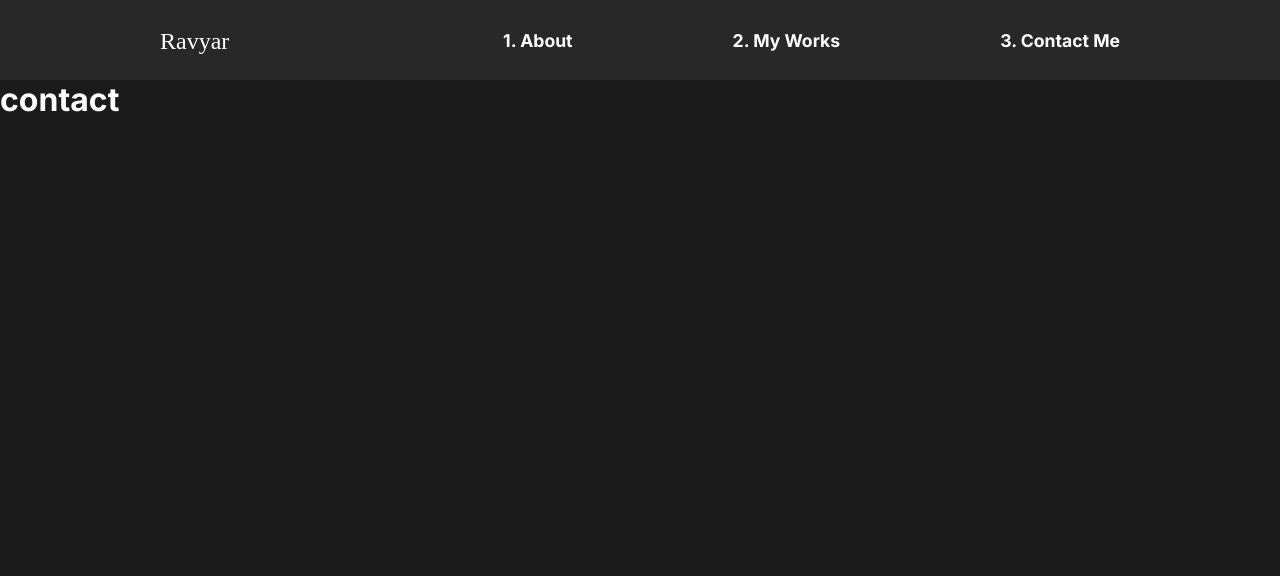
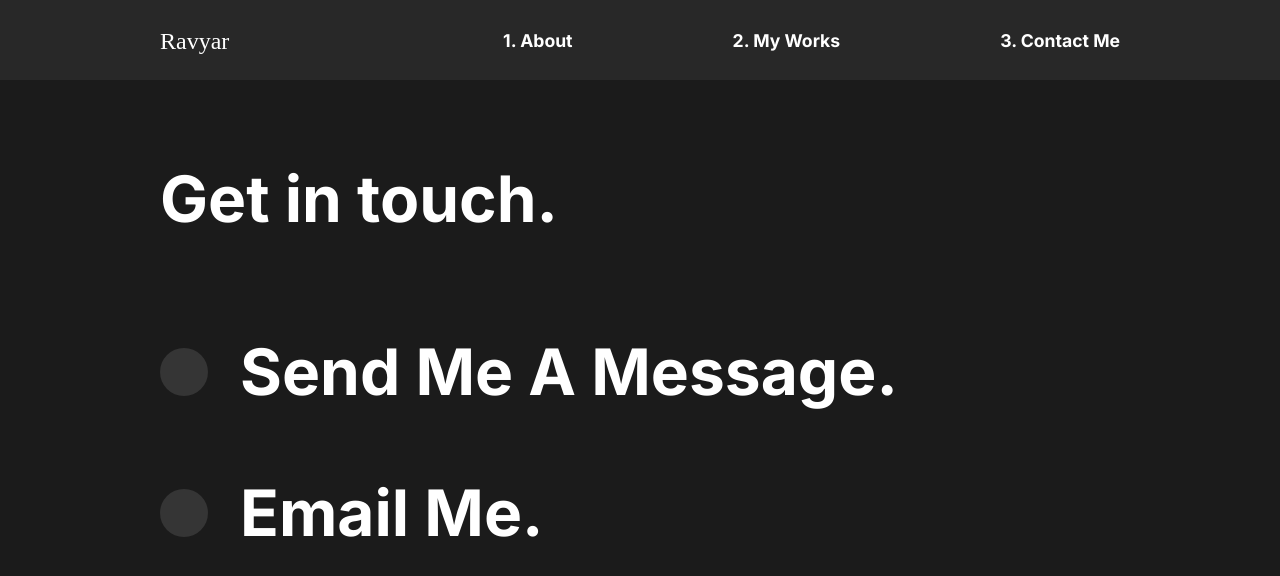
Before and after one commit to Ravyar19/Personal-portfolio, a React (Create React App) app: page /contact in a window 1280 px wide. Shown: the top 576 px of the page. Built offline with nearby package versions, Linux system fonts and the light colour scheme.

Commit message:
style:contact

```diff
--- a/src/pages/Contact.js
+++ b/src/pages/Contact.js
@@ -1,9 +1,11 @@
 import React from "react"
 import { motion } from "framer-motion"
-import { pageAnimation } from "../animation"
+import { pageAnimation, titleAnim } from "../animation"
+import styled from "styled-components"
+
 const Contact = () => {
   return (
-    <motion.div
+    <ContactStyle
       variants={pageAnimation}
       exit="exit"
       initial="hidden"
@@ -12,15 +14,82 @@
         background: "fff",
       }}
     >
-      <h1
-        style={{
-          color: "white",
-        }}
-      >
-        contact
-      </h1>
-    </motion.div>
+      <Title>
+        <Hide>
+          <motion.h2
+            style={{
+              color: "white",
+            }}
+            variants={titleAnim}
+          >
+            Get in touch.
+          </motion.h2>
+        </Hide>
+      </Title>
+      <div>
+        <Hide>
+          <Social variants={titleAnim}>
+            <Circle />
+            <a
+              target="_blank"
+              rel="noreferrer"
+              href="https://www.linkedin.com/in/ravyar-aram-b767661aa/"
+            >
+              <h2>Send Me A Message.</h2>
+            </a>
+          </Social>
+        </Hide>
+        <Hide>
+          <Social variants={titleAnim}>
+            <Circle />
+            <a
+              target="_blank"
+              rel="noreferrer"
+              href="mailto:ravyar.ara@gmail.com"
+            >
+              <h2>Email Me.</h2>
+            </a>
+          </Social>
+        </Hide>
+      </div>
+    </ContactStyle>
   )
 }
 
+const ContactStyle = styled(motion.div)`
+  padding: 5rem 10rem;
+  color: #353535;
+  min-height: 90vh;
+`
+
+const Title = styled.div`
+  margin-bottom: 4rem;
+  color: black;
+  font-weight: bold;
+`
+
+const Hide = styled.div`
+  overflow: hidden;
+`
+
+const Circle = styled.div`
+  border-radius: 50%;
+  width: 3rem;
+  height: 3rem;
+  background: #353535;
+`
+
+const Social = styled(motion.div)`
+  display: flex;
+  align-items: center;
+  h2 {
+    margin: 2rem;
+    color: white;
+    font-weight: lighter;
+  }
+  a {
+    text-decoration: none;
+  }
+`
+
 export default Contact
```
